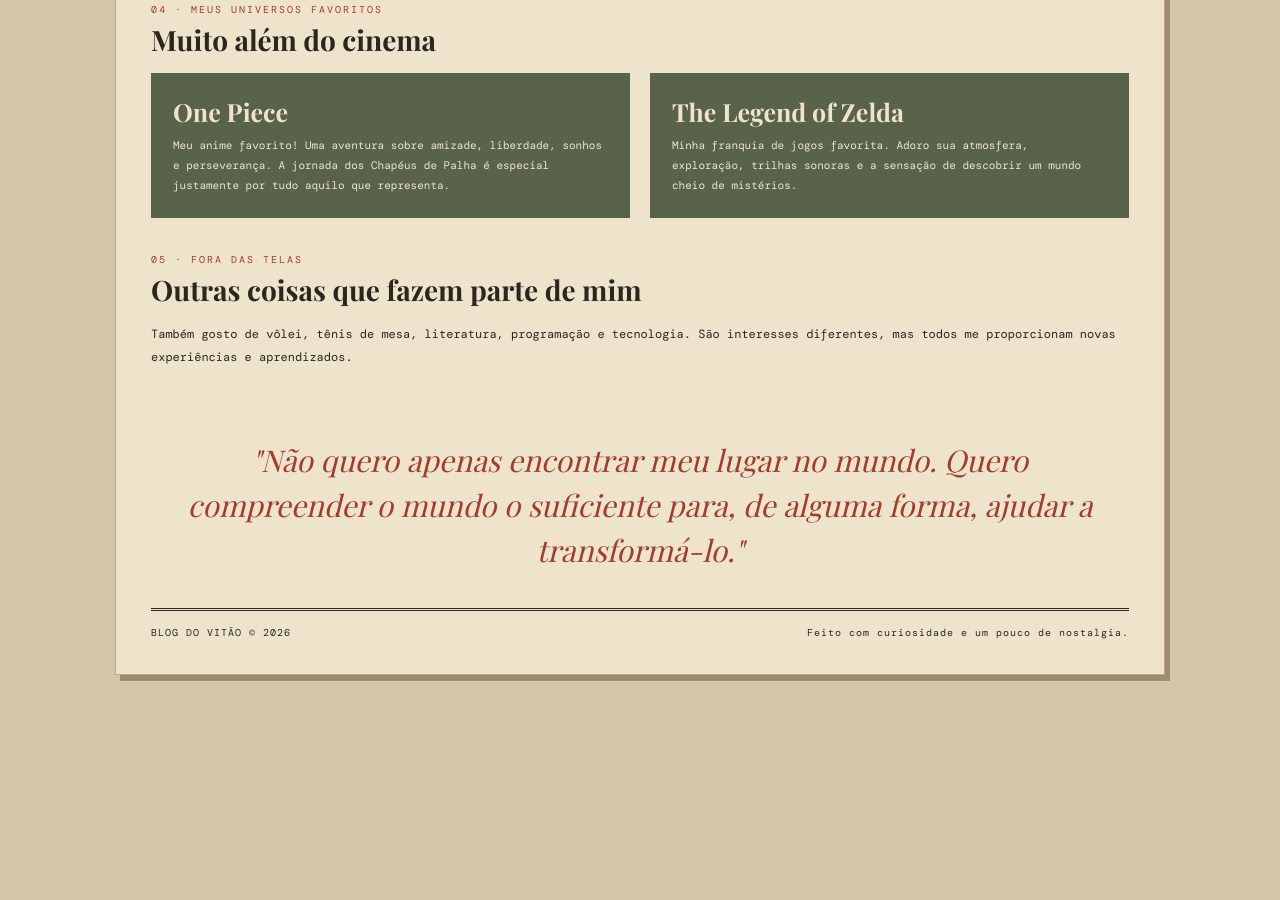
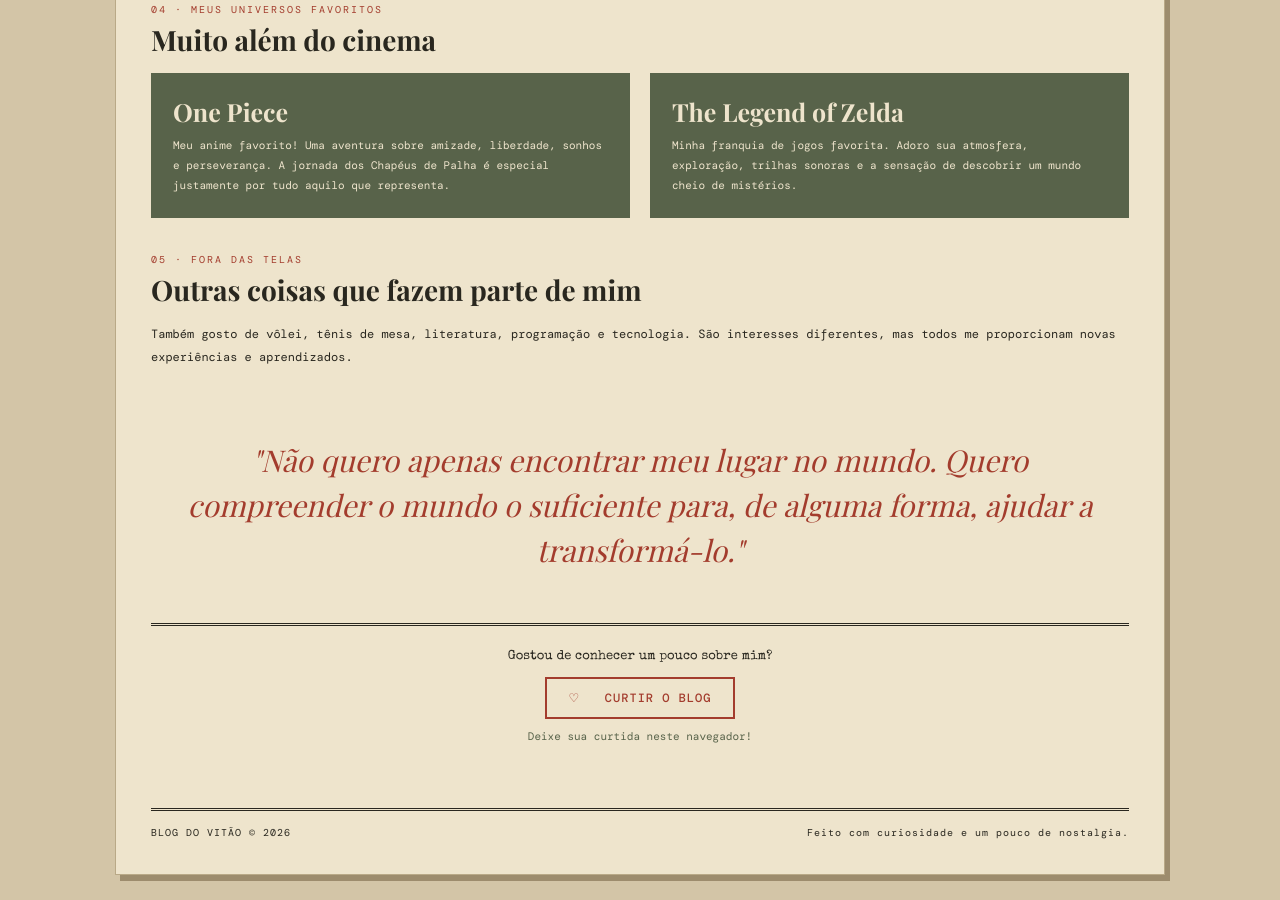
Before and after one commit to strongestrotiv/BlogDoVitao, a plain HTML site: page index.html in a window 1280 px wide. Shown: the part 2048-2948 px from the top of the page. Before the commit the page ends 2748 px from the top, so only its background shows below. Drawn offline with nearby package versions, Linux system fonts and the light colour scheme.

Commit message:
Adiciona botão de curtida ao blog

```diff
--- a/index.html
+++ b/index.html
@@ -285,6 +285,50 @@
             color: var(--red);
         }
 
+        .like-area {
+            text-align: center;
+            padding: 24px 15px 30px;
+            margin-top: 15px;
+            border-top: 3px double var(--ink);
+        }
+
+        .like-area p {
+            font-family: 'Special Elite', cursive;
+            font-size: 13px;
+            margin-bottom: 14px;
+        }
+
+        .like-button {
+            border: 2px solid var(--red);
+            background: transparent;
+            color: var(--red);
+            padding: 11px 22px;
+            font-family: 'DM Mono', monospace;
+            font-size: 12px;
+            font-weight: 500;
+            letter-spacing: 1px;
+            cursor: pointer;
+            transition: all 0.2s ease;
+        }
+
+        .like-button:hover,
+        .like-button.liked {
+            background: var(--red);
+            color: var(--paper);
+        }
+
+        .like-button:focus-visible {
+            outline: 3px solid var(--yellow);
+            outline-offset: 4px;
+        }
+
+        .like-count {
+            display: block;
+            margin-top: 10px;
+            color: var(--green);
+            font-size: 11px;
+        }
+
         footer {
             border-top: 3px double var(--ink);
             padding-top: 15px;
@@ -513,6 +557,14 @@
 
     </main>
 
+    <section class="like-area" aria-label="Curtir o blog">
+        <p>Gostou de conhecer um pouco sobre mim?</p>
+        <button class="like-button" id="likeButton" type="button" aria-pressed="false">
+            ♥ &nbsp; CURTIR O BLOG
+        </button>
+        <span class="like-count" id="likeCount">0 curtidas neste navegador</span>
+    </section>
+
     <footer>
         <span>BLOG DO VITÃO © 2026</span>
         <span>Feito com curiosidade e um pouco de nostalgia.</span>
@@ -520,5 +572,31 @@
 
 </div>
 
+<script>
+    const likeButton = document.getElementById('likeButton');
+    const likeCount = document.getElementById('likeCount');
+
+    let liked = localStorage.getItem('blogVitaoLiked') === 'true';
+
+    function updateLikeButton() {
+        likeButton.classList.toggle('liked', liked);
+        likeButton.setAttribute('aria-pressed', String(liked));
+        likeButton.innerHTML = liked
+            ? '♥ &nbsp; BLOG CURTIDO'
+            : '♡ &nbsp; CURTIR O BLOG';
+        likeCount.textContent = liked
+            ? 'Você curtiu este blog neste navegador!'
+            : 'Deixe sua curtida neste navegador!';
+    }
+
+    likeButton.addEventListener('click', () => {
+        liked = !liked;
+        localStorage.setItem('blogVitaoLiked', String(liked));
+        updateLikeButton();
+    });
+
+    updateLikeButton();
+</script>
+
 </body>
 </html>
```
